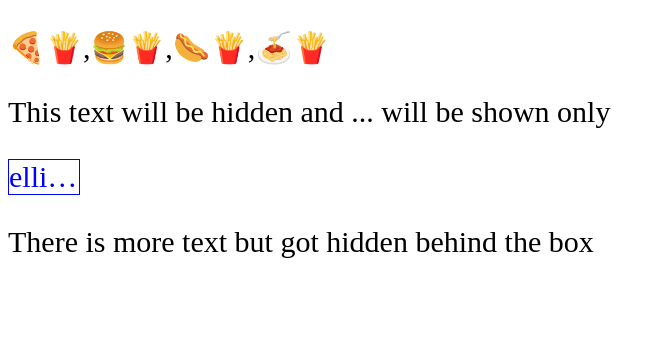
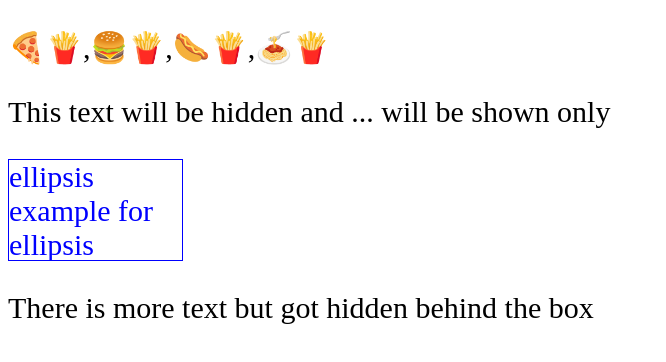
Before and after one commit to Sompal4549/new-repo, a plain HTML site: page index.html in a window 1280 px wide. Shown: the whole page, without its empty margins (0-666 px from the left). Drawn offline with Linux system fonts and the light colour scheme.

Commit message:
Update index.html

```diff
--- a/index.html
+++ b/index.html
@@ -13,14 +13,16 @@
         font-size: 30px;
       }
       .ellipsis .text {
-        width: 70px;
-        overflow: hidden;
-        text-overflow: ellipsis;
-        white-space: nowrap;
-        color: var(--blue);
-        border: 1px solid var(--blue);
-        /* border: 1px solid black; */
+           width: 173px;
+    height: 100px;
+    overflow: hidden;
+    text-overflow: ellipsis;
+    color: var(--blue);
+    border: 1px solid var(--blue);
+    /* border: 1px solid black; */
+    white-space: break-spaces;
       }
+
     </style>
   </head>
   <body>
```
